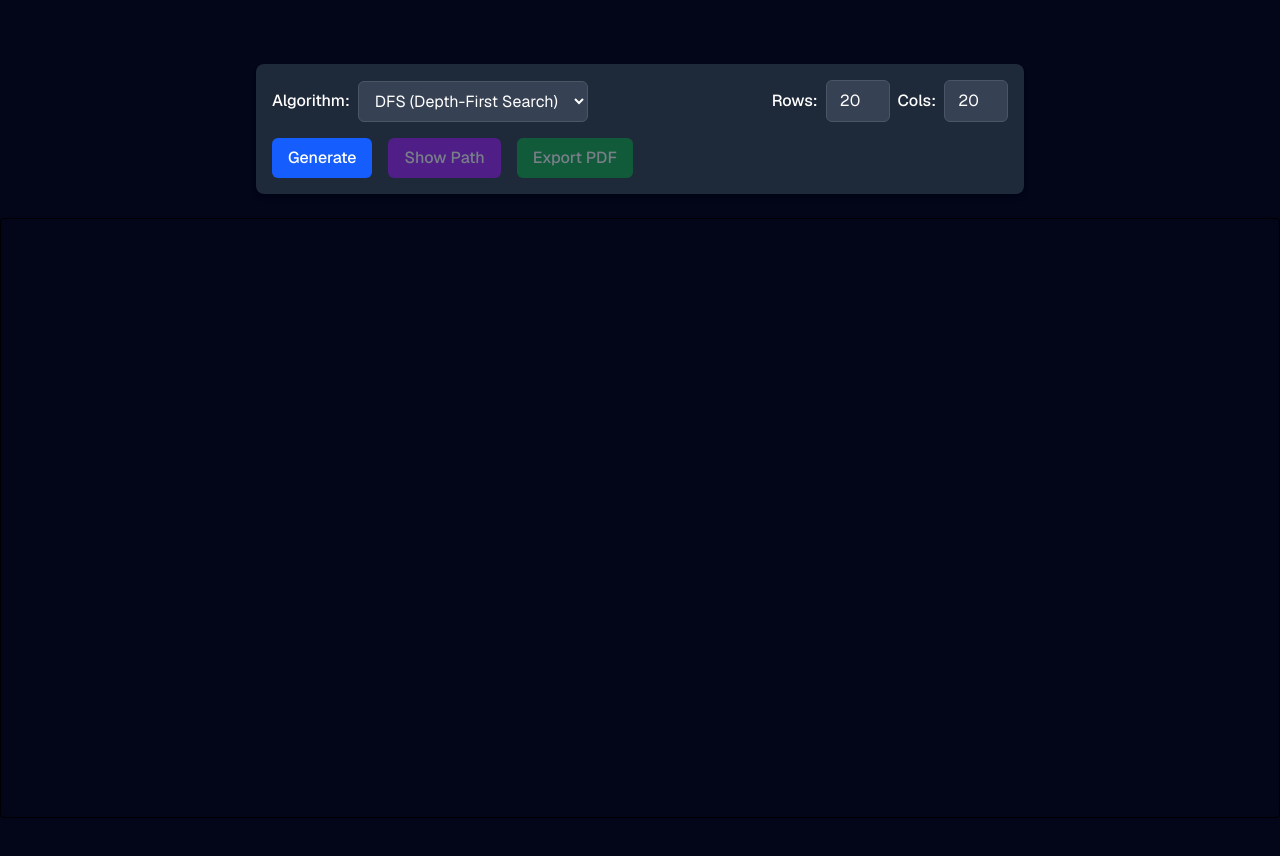
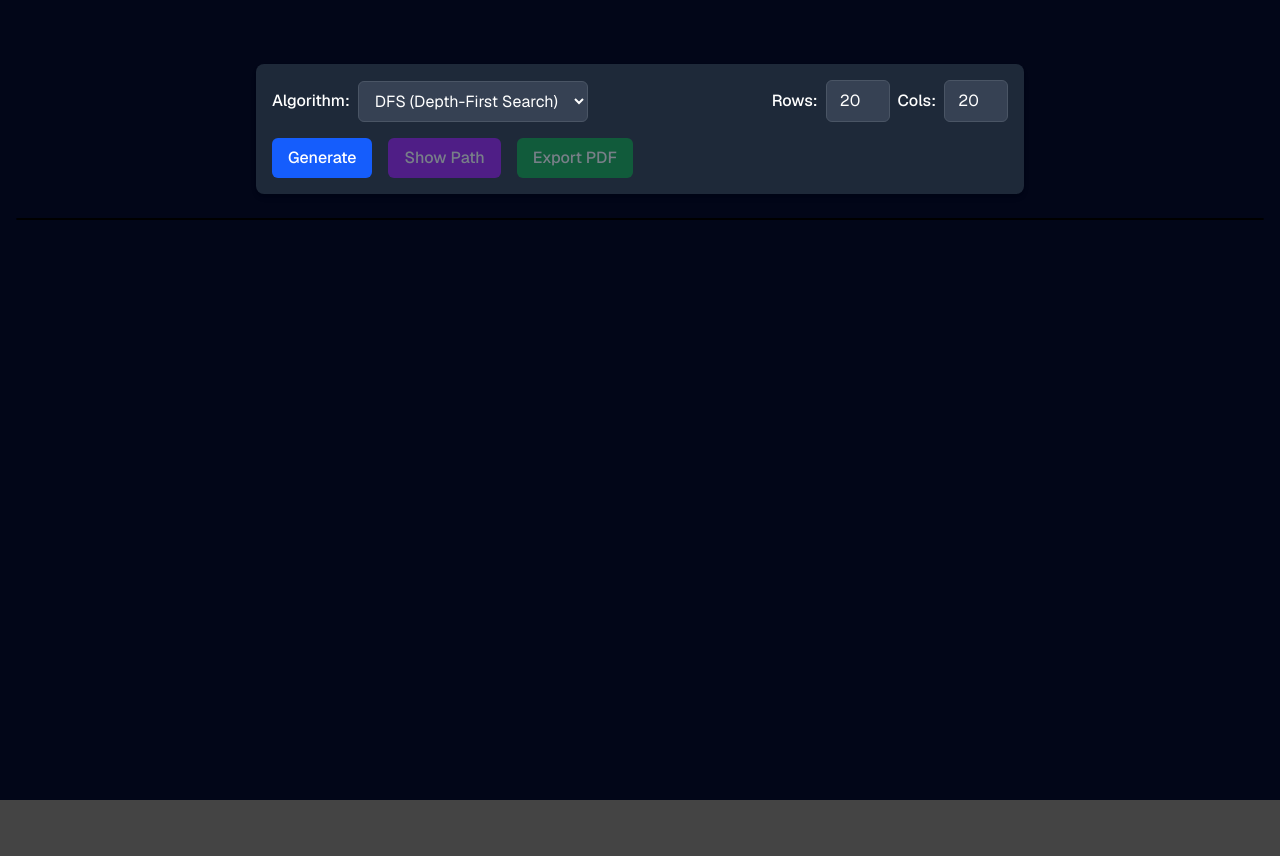
Before and after one commit to sebast825/maze-lab, a Next.js app: page / in a window 1280 px wide. Shown: the top 856 px of the page. After the commit the page ends 800 px from the top, so only its background shows below. Built offline with nearby package versions, Linux system fonts and the light colour scheme.

Commit message:
fix(ui) overflow - show bars

```diff
--- a/src/app/page.tsx
+++ b/src/app/page.tsx
@@ -86,13 +86,9 @@ export default function Home() {
               )}
             </Menu>
           </div>
-
-          <div className="relative w-[100vw] h-[75vh] overflow-auto border border-black rounded">
-            <div
-              className="inline-grid relative p-8 min-w-full min-h-full place-items-center"
-              style={{ justifyItems: "safe center", alignItems: "safe center" }}
-            >
-              <div className="relative">
+          <div className="relative w-full h-auto max-w-[100vw] max-h-[70vh] overflow-auto border border-black rounded bg-slate-950 ">
+            <div className="flex min-w-full min-h-full items-center justify-center  ">
+              <div className="relative inline-block">
                 {mazeData && mazeData.end && (
                   <MazeCanvas
                     mazeData={mazeData}
```
